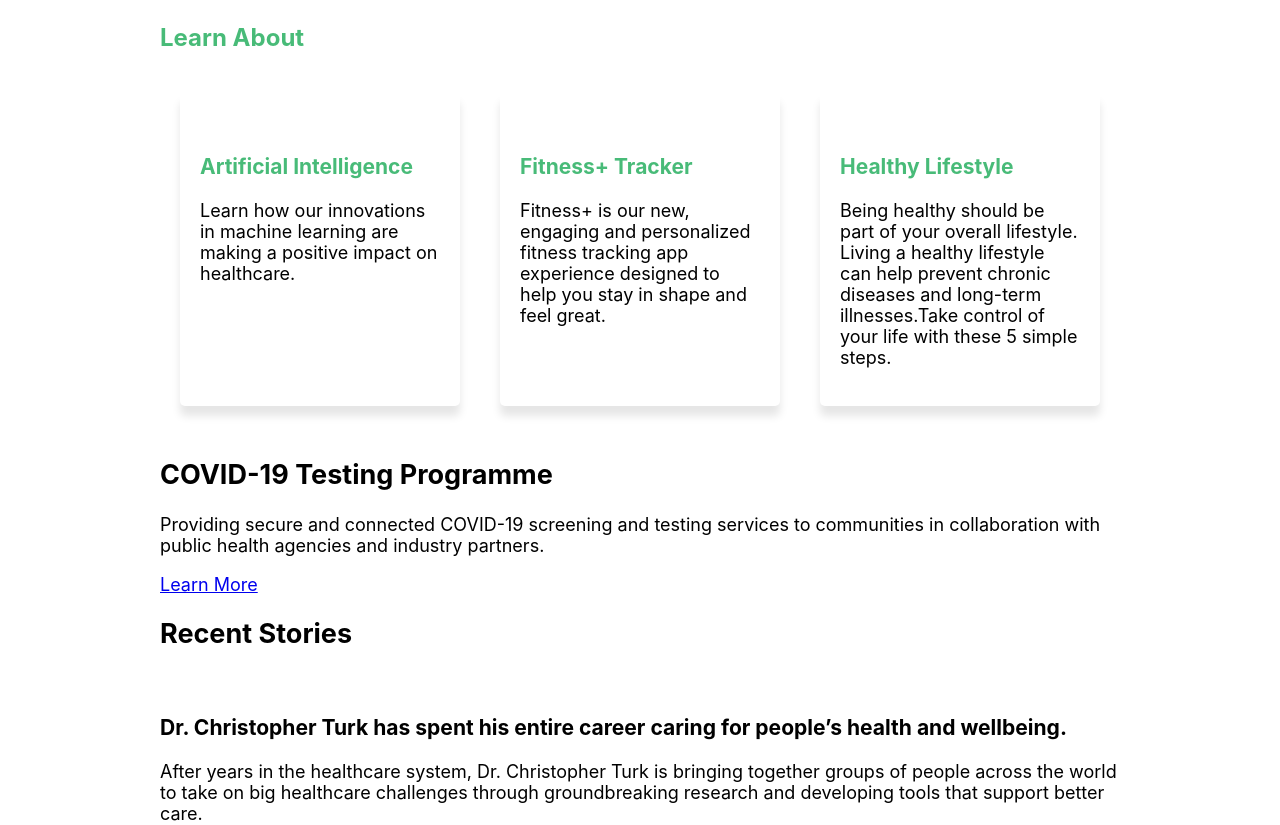
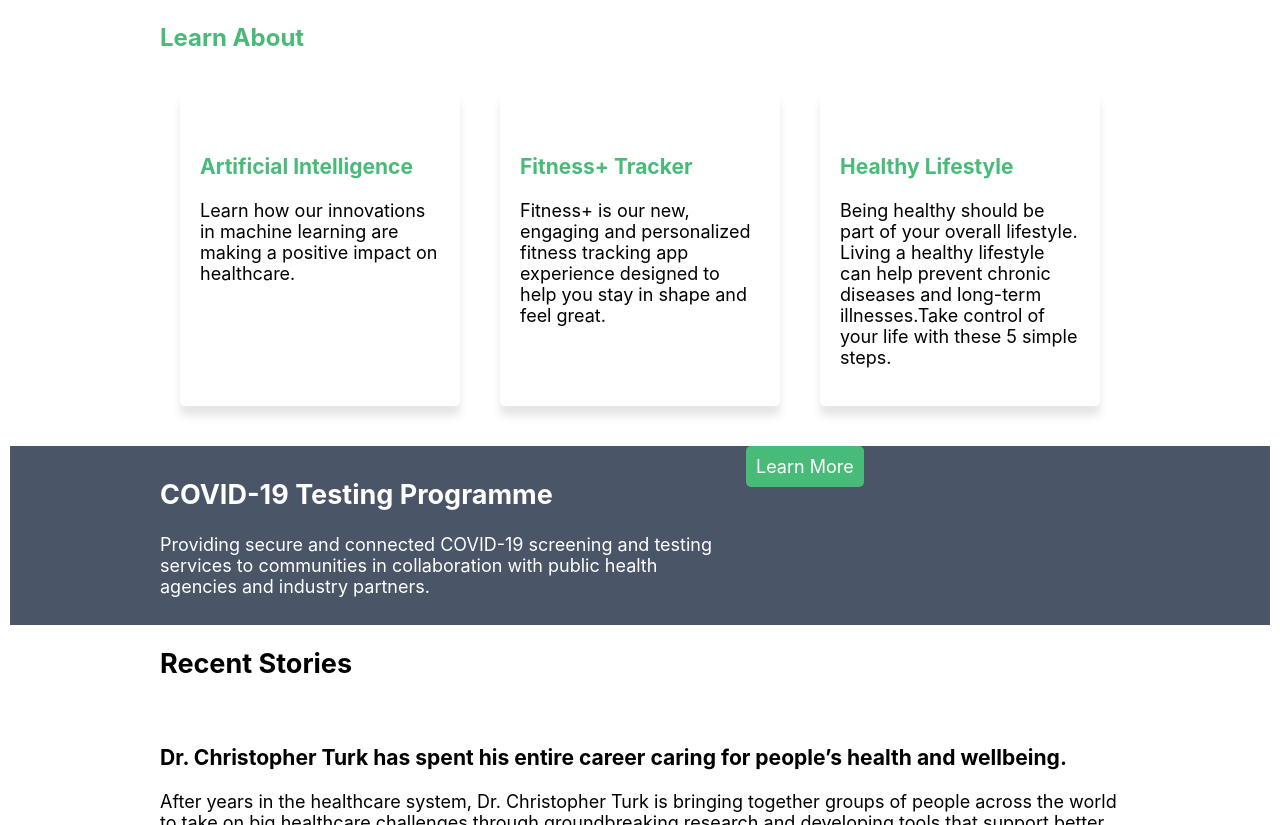
Before and after one commit to patrickwitter/info2180-project1, a plain HTML site: page index.html in a window 1280 px wide. Shown: the part 393-1218 px from the top of the page. Drawn offline with Linux system fonts and the light colour scheme.

Commit message:
Completed Testing Section

```diff
--- a/styles.css
+++ b/styles.css
@@ -126,3 +126,119 @@ li {
   color: #48BB78;
   font-size: 21px;
 }
+
+/* Testing section */
+.testing {
+  background: #4A5568;
+  color: white;
+  padding: 10px;
+  margin:10px ;
+
+}
+.testing .container{
+  display: grid;
+  grid-template-columns: 60% 40%;
+}
+
+.testing .btn{
+    align-self: center;
+    justify-self: center;
+  }
+
+.testing a{
+
+  background: #48BB78 ;
+  border-radius: 5px;
+  text-decoration: none;
+  color: white;
+  padding: 10px;
+  margin: 10px;
+
+}
+
+
+
+
+/*
+.stories h2 {
+  color: #5A67D8;
+}
+
+.cta{
+  display: flex;
+  justify-content: center;
+}
+
+.stories h3{
+  font-size: 18px;
+}
+
+.stories a{
+  color: #5A67D8;
+  text-decoration: none;
+}
+
+
+.stories img {
+  border-radius: 50%;
+  width: 100%;
+}
+
+article {
+  display: flex;
+  margin: 50px;
+  padding: 10px;
+}
+
+.article-body {
+  padding: 10px;
+  margin: 20px;
+}
+
+.newsletter{
+  background: #48BB78;
+  color: white;
+}
+
+.newsletter .container {
+  display: flex;
+  flex-direction: column;
+  justify-content: center;
+  align-items: center;
+}
+
+.newsletter .btn{
+  color: white;
+  background: #5A67D8;
+  border-radius: 5px;
+  border: none;
+  margin-left: 10px;
+}
+
+form {
+  display: flex;
+  flex-direction: row;
+  margin: 10px;
+  padding: 10px;
+}
+
+input[type="email"]{
+  padding: 20px 10px;
+  line-height: 15px;
+  width: 400px;
+  border: none;
+  border-radius: 5px;
+}
+
+footer {
+  background: #4A5568;
+  color: white;
+  padding: 10px;
+}
+
+.newsletter.message {
+  display: inline-block;
+  margin-left: 8px;
+}
+
+ */
```
